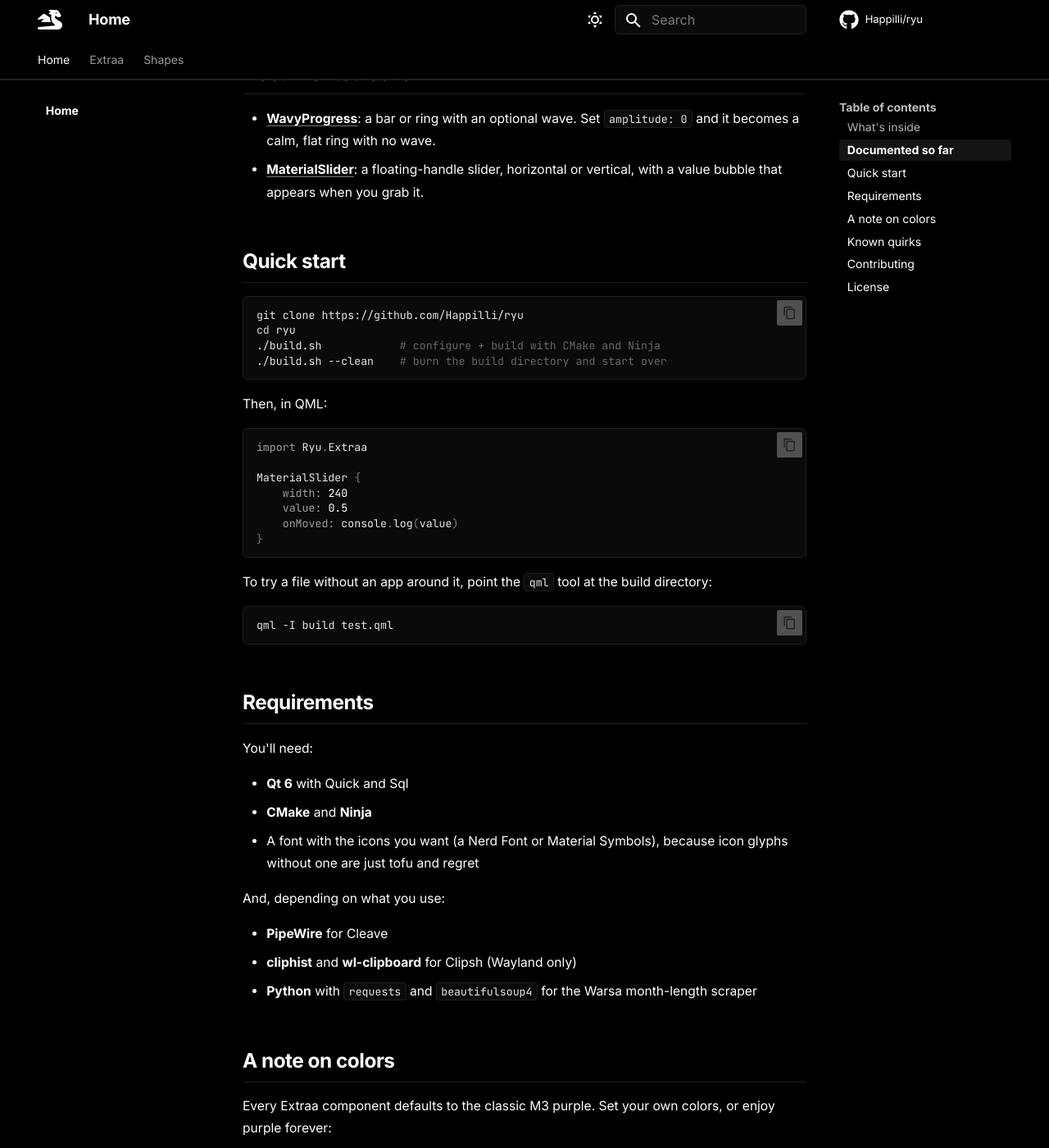
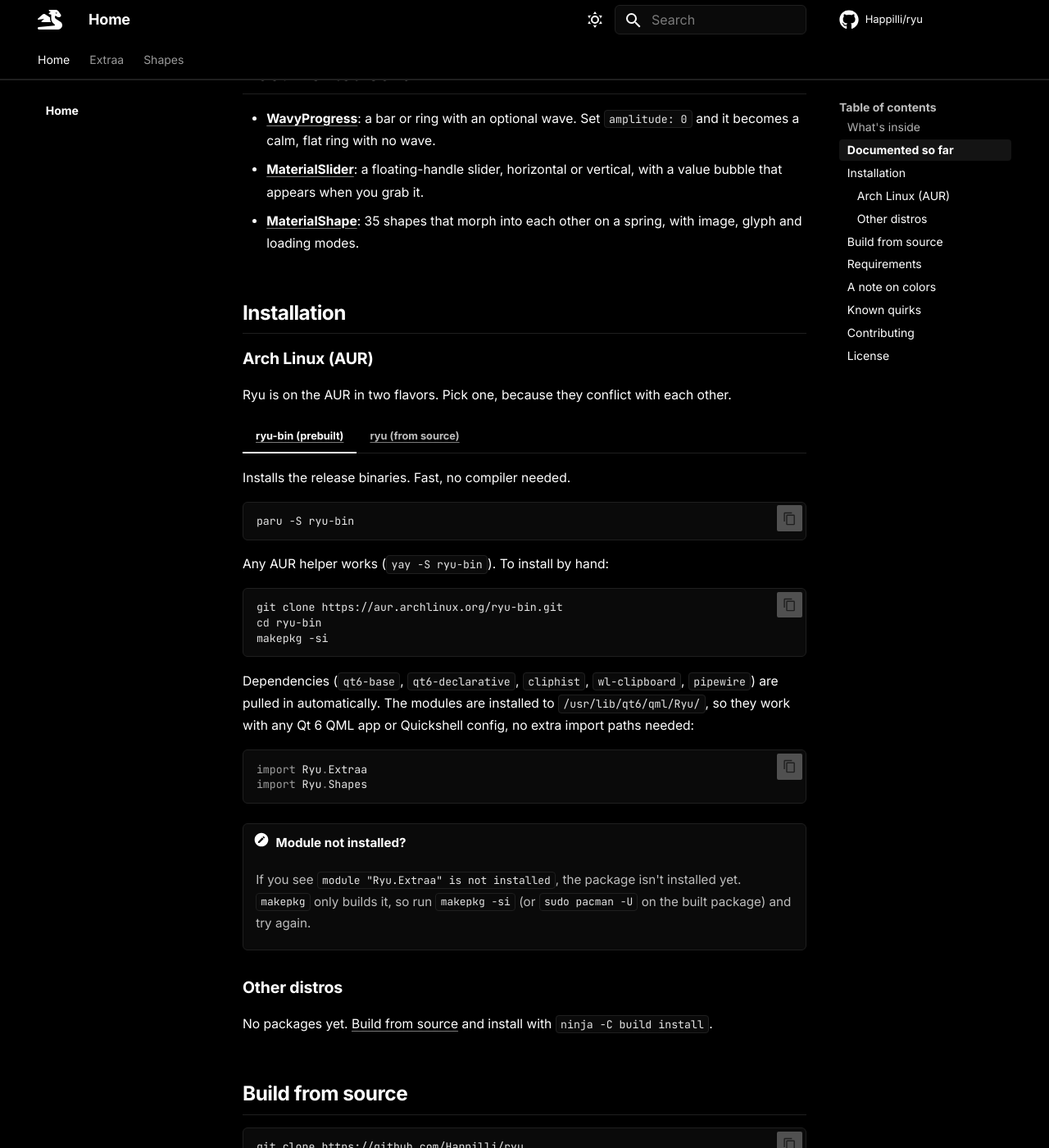
Before and after one commit to Happilli/ryu, an MkDocs documentation site: the page built from docs/index.md, in a window 1280 px wide and 1400 px high, scrolled down 1032 px. Shown: the whole window at 82% size. Built offline with MkDocs 1.6.1 and Material for MkDocs 9.7.7, drawn with Linux system fonts in a browser that asks for light colours; comment, search, counter and statistics services are not loaded; some of the changed text lies outside the part shown.

Commit message:
installation doc

````diff
--- a/docs/index.md
+++ b/docs/index.md
@@ -24,8 +24,53 @@
 
 - [**WavyProgress**](extraa/wavy-progress.md): a bar or ring with an optional wave. Set `amplitude: 0` and it becomes a calm, flat ring with no wave.
 - [**MaterialSlider**](extraa/material-slider.md): a floating-handle slider, horizontal or vertical, with a value bubble that appears when you grab it.
+- [**MaterialShape**](shapes/material-shape.md): 35 shapes that morph into each other on a spring, with image, glyph and loading modes.
 
-## Quick start
+## Installation
+
+### Arch Linux (AUR)
+
+Ryu is on the AUR in two flavors. Pick one, because they conflict with each other.
+
+=== "ryu-bin (prebuilt)"
+
+    Installs the release binaries. Fast, no compiler needed.
+
+    ```bash
+    paru -S ryu-bin
+    ```
+
+=== "ryu (from source)"
+
+    Builds from the tagged release with CMake and Ninja. Slower, but compiled against your own Qt.
+
+    ```bash
+    paru -S ryu
+    ```
+
+Any AUR helper works (`yay -S ryu-bin`). To install by hand:
+
+```bash
+git clone https://aur.archlinux.org/ryu-bin.git
+cd ryu-bin
+makepkg -si
+```
+
+Dependencies (`qt6-base`, `qt6-declarative`, `cliphist`, `wl-clipboard`, `pipewire`) are pulled in automatically. The modules are installed to `/usr/lib/qt6/qml/Ryu/`, so they work with any Qt 6 QML app or Quickshell config, no extra import paths needed:
+
+```qml
+import Ryu.Extraa
+import Ryu.Shapes
+```
+
+!!! note "Module not installed?"
+    If you see `module "Ryu.Extraa" is not installed`, the package isn't installed yet. `makepkg` only builds it, so run `makepkg -si` (or `sudo pacman -U` on the built package) and try again.
+
+### Other distros
+
+No packages yet. [Build from source](#build-from-source) and install with `ninja -C build install`.
+
+## Build from source
 
 ```bash
 git clone https://github.com/Happilli/ryu
@@ -66,6 +111,8 @@
 - **cliphist** and **wl-clipboard** for Clipsh (Wayland only)
 - **Python** with `requests` and `beautifulsoup4` for the Warsa month-length scraper
 
+On Arch, the AUR packages handle all of this for you.
+
 ## A note on colors
 
 Every Extraa component defaults to the classic M3 purple. Set your own colors, or enjoy purple forever:
````
Also changed, not shown: other parts of docs/index.md (+1 -1 lines).
